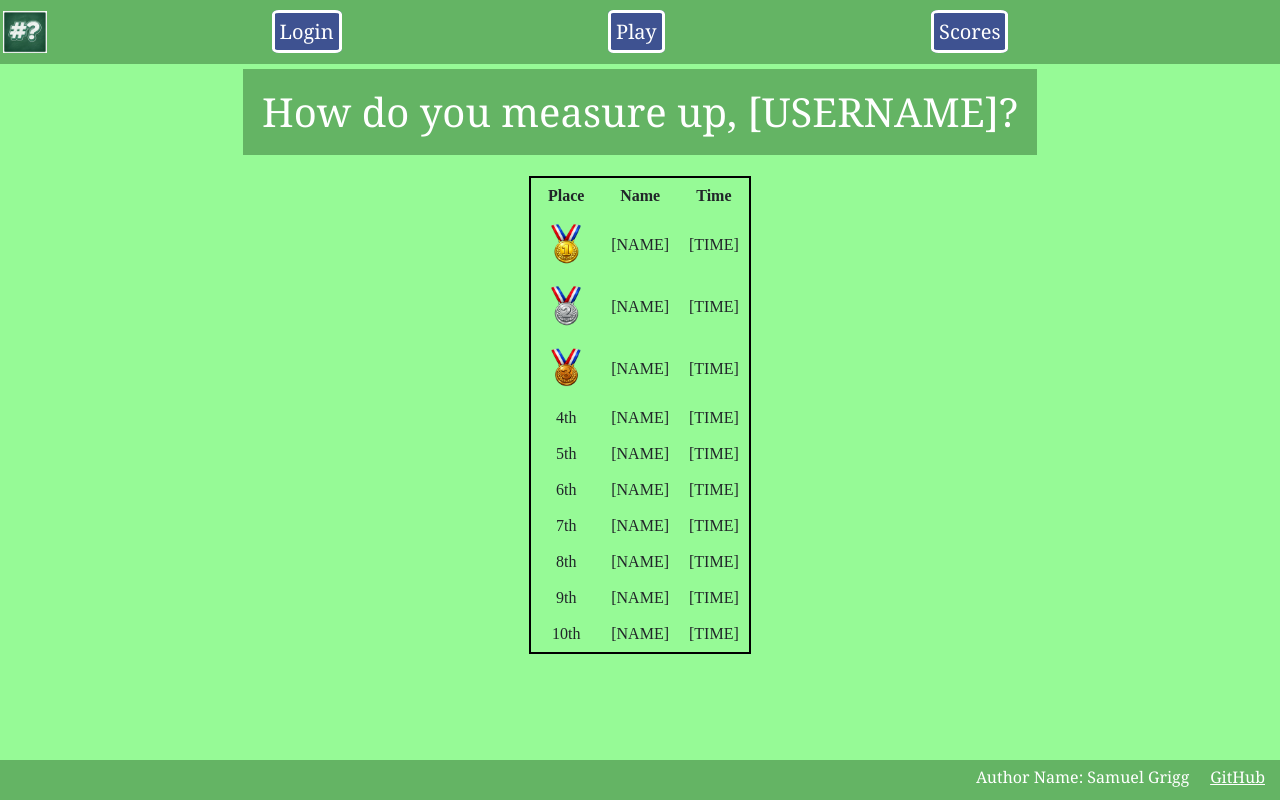
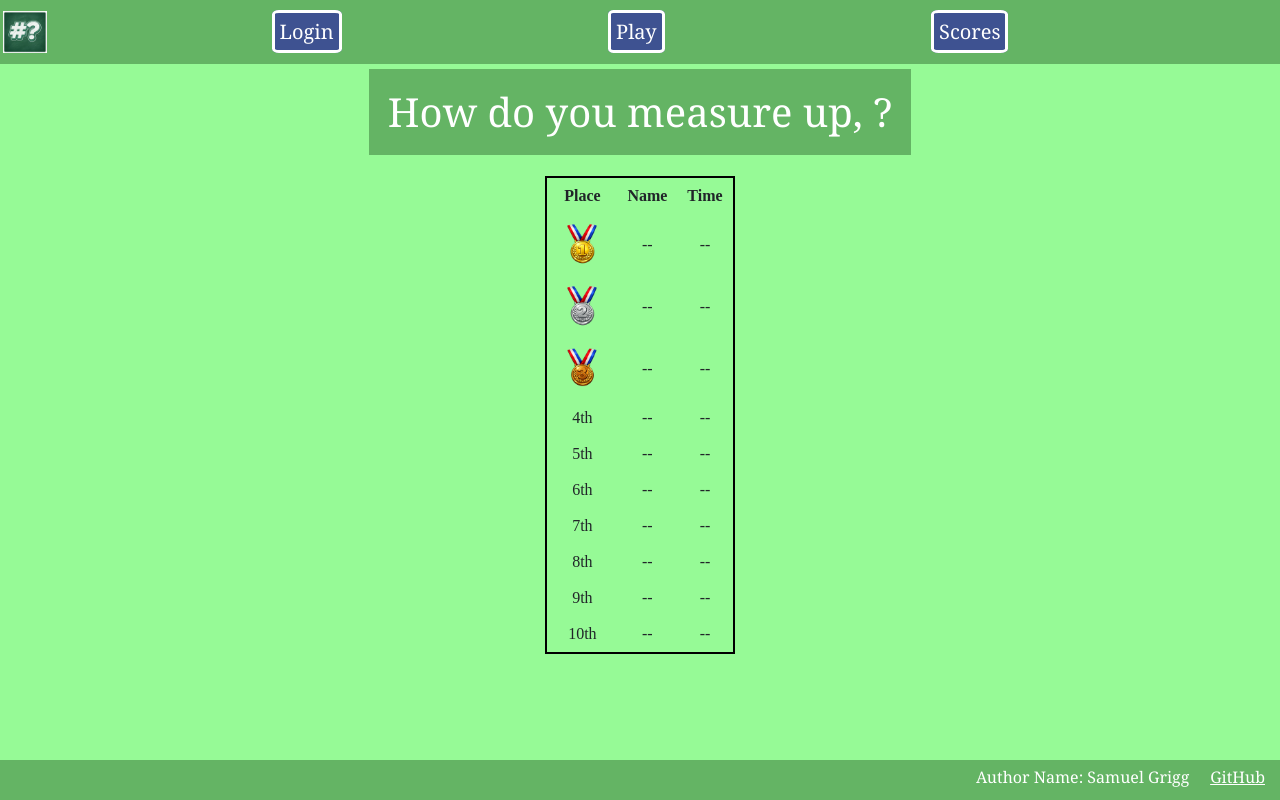
Before and after one commit to SamGrigg04/startup, a React (Vite) app: page /scores in a window 1280 px wide. Built offline with nearby package versions, Linux system fonts and the light colour scheme; a web font is replaced by a local one.

Commit message:
more or less works with local scores atm

```diff
--- a/src/scores/scores.jsx
+++ b/src/scores/scores.jsx
@@ -1,10 +1,17 @@
 import React from 'react';
 import './scores.css';
+import { GameEvent, GameNotifier } from './gameNotifier';
 
-export function Scores() {
+export function Scores(props) {
+  const userName = props.userName;
+  const [localScores, setLocalScores] = React.useState([]); // Scores for the local leaderboard
+  const [globalScores, setGlobalScores] = React.useState([]); // Scores for the global leaderboard
+  const [showGlobal, setShowGlobal] = React.useState(false); // So you can switch between leaderboards
+
+
   return (
     <main>
-      <h1 class="page-title">How do you measure up, [USERNAME]?</h1>
+      <h1 className="page-title">How do you measure up, {userName}?</h1>
       <div id="leaderboard">
         <table>
           <thead>
@@ -16,41 +23,40 @@ export function Scores() {
           </thead>
 
           <tbody>
+            {/* does it exist? If so, display it. If not, display the specified string */}
             <tr>
-              <td><img src="first.png" alt="first" id="medal" /></td><td>[NAME]</td><td>[TIME]</td>
+              <td><img src="first.png" alt="first" id="medal" /></td><td>{localScores[0]?.userName ?? "--"}</td><td>{localScores[0]?.time ?? "--"}</td>
             </tr>
             <tr>
-              <td><img src="second.png" alt="second" id="medal" /></td><td>[NAME]</td><td>[TIME]</td>
+              <td><img src="second.png" alt="second" id="medal" /></td><td>{localScores[1]?.userName ?? "--"}</td><td>{localScores[1]?.time ?? "--"}</td>
             </tr>
             <tr>
-              <td><img src="third.png" alt="third" id="medal" /></td><td>[NAME]</td><td>[TIME]</td>
+              <td><img src="third.png" alt="third" id="medal" /></td><td>{localScores[2]?.userName ?? "--"}</td><td>{localScores[2]?.time ?? "--"}</td>
             </tr>
             <tr>
-              <td>4th</td><td>[NAME]</td><td>[TIME]</td>
+              <td>4th</td><td>{localScores[3]?.userName ?? "--"}</td><td>{localScores[3]?.time ?? "--"}</td>
             </tr>
             <tr>
-              <td>5th</td><td>[NAME]</td><td>[TIME]</td>
+              <td>5th</td><td>{localScores[4]?.userName ?? "--"}</td><td>{localScores[4]?.time ?? "--"}</td>
             </tr>
             <tr>
-              <td>6th</td><td>[NAME]</td><td>[TIME]</td>
+              <td>6th</td><td>{localScores[5]?.userName ?? "--"}</td><td>{localScores[5]?.time ?? "--"}</td>
             </tr>
             <tr>
-              <td>7th</td><td>[NAME]</td><td>[TIME]</td>
+              <td>7th</td><td>{localScores[6]?.userName ?? "--"}</td><td>{localScores[6]?.time ?? "--"}</td>
             </tr>
             <tr>
-              <td>8th</td><td>[NAME]</td><td>[TIME]</td>
+              <td>8th</td><td>{localScores[7]?.userName ?? "--"}</td><td>{localScores[7]?.time ?? "--"}</td>
             </tr>
             <tr>
-              <td>9th</td><td>[NAME]</td><td>[TIME]</td>
+              <td>9th</td><td>{localScores[8]?.userName ?? "--"}</td><td>{localScores[8]?.time ?? "--"}</td>
             </tr>
             <tr>
-              <td>10th</td><td>[NAME]</td><td>[TIME]</td>
+              <td>10th</td><td>{localScores[9]?.userName ?? "--"}</td><td>{localScores[9]?.time ?? "--"}</td>
             </tr>
           </tbody>
         </table>
       </div>
-
-      {/* <p id="database">The leaderboard uses database stuff and websocket for live updates</p> */}
     </main>
   );
 }
```
